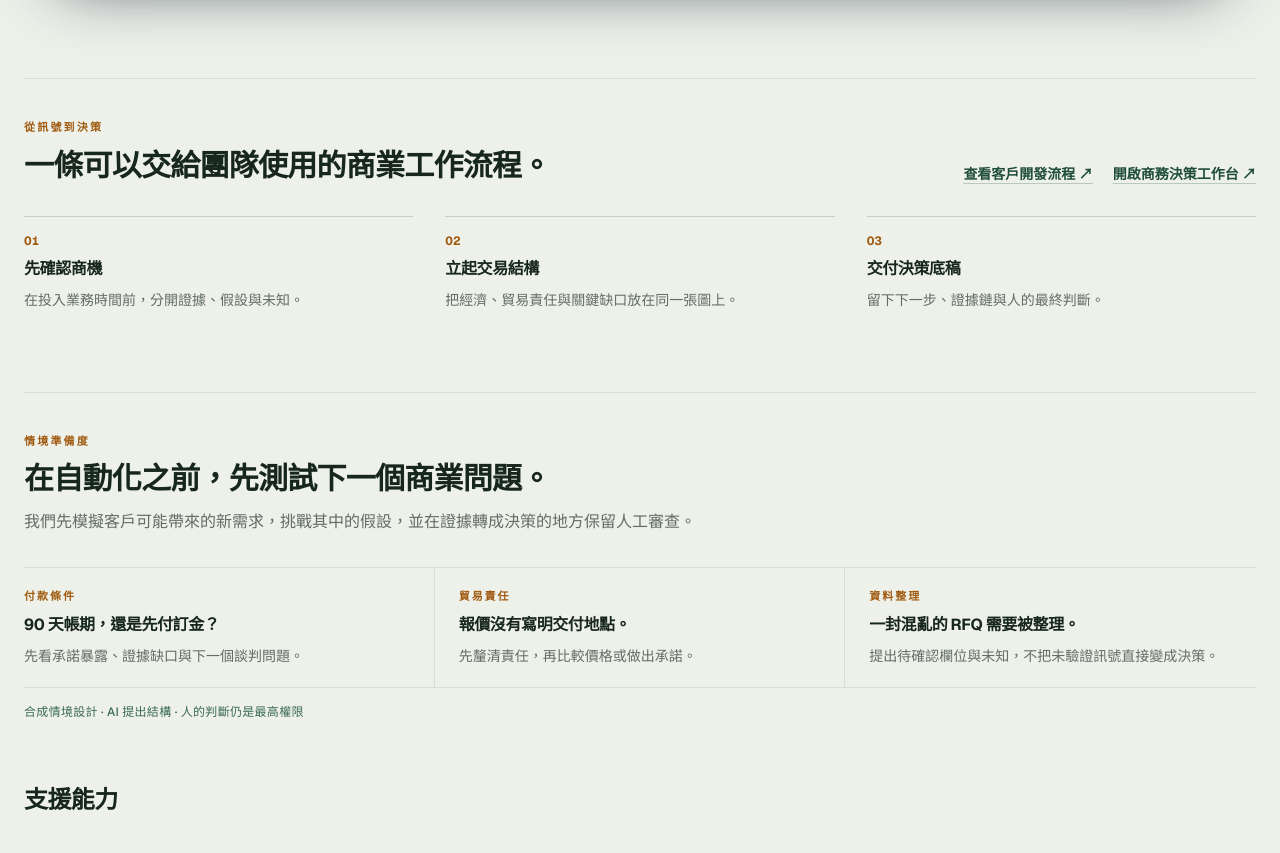
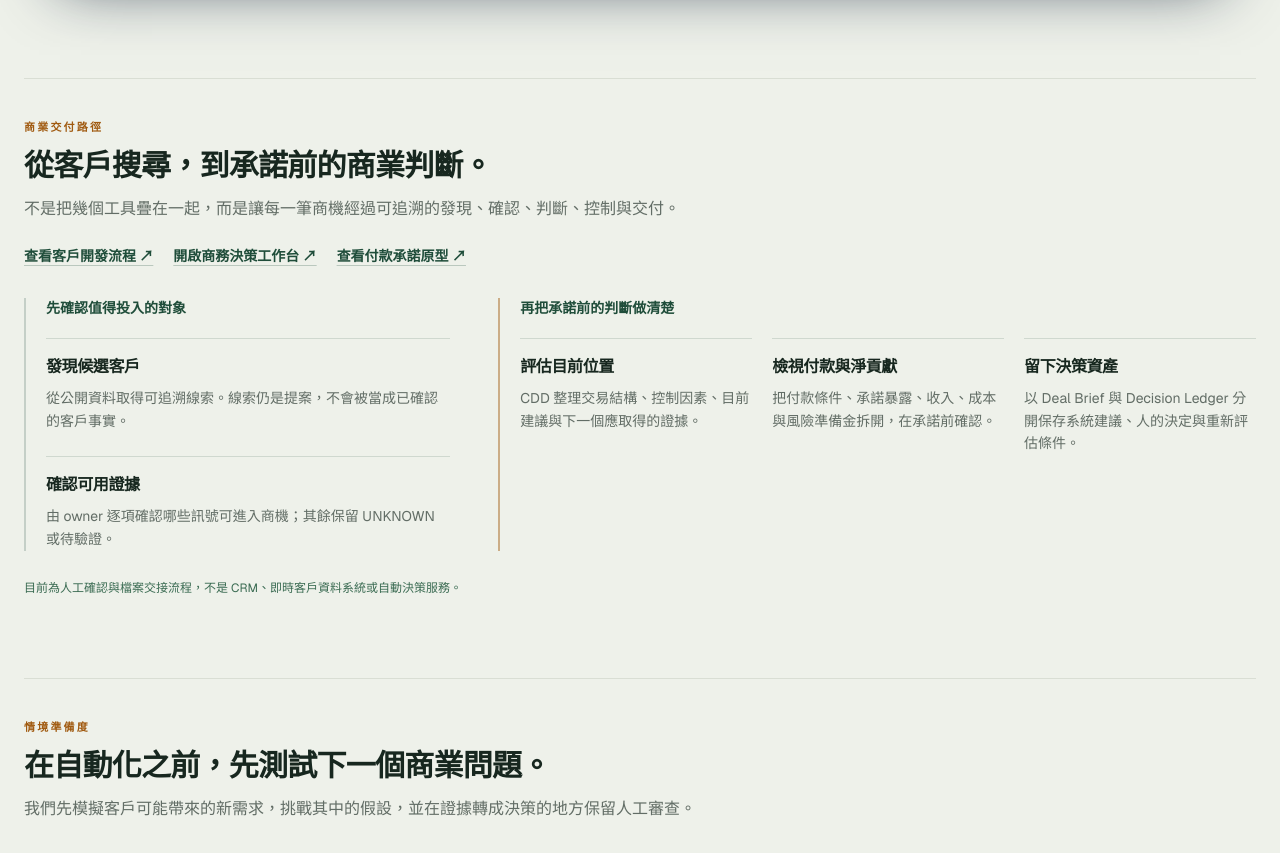
Before and after one commit to apchen1978/pauls-tradecraft, a React (Vite) app: page / in a window 1280 px wide. Shown: the part 8152-9005 px from the top of the page. Built offline with nearby package versions, Linux system fonts and the light colour scheme.

Commit message:
feat(portfolio): add commercial delivery loop

```diff
--- a/src/components/Capabilities.jsx
+++ b/src/components/Capabilities.jsx
@@ -6,6 +6,7 @@ const icons = [FlowArrow, Rocket, GlobeHemisphereWest, Network];
 const workflowLinks = {
   source: "https://apchen1978.github.io/overseas-lead-discovery-demo/",
   cdd: "https://apchen1978.github.io/commercial-decision-desk/",
+  payment: "https://apchen1978.github.io/payment-concentration-demo/",
 };
 
 export default function Capabilities() {
@@ -47,25 +48,41 @@ export default function Capabilities() {
         </div>
 
         <div className="mt-16 border-t border-line pt-8 md:mt-20 md:pt-10">
-          <div className="flex flex-col gap-3 md:flex-row md:items-end md:justify-between">
-            <div className="max-w-2xl">
+          <div className="max-w-3xl">
             <p className="text-[11px] font-bold uppercase tracking-[0.2em] text-amber">{t.capabilities.delivery.eyebrow}</p>
             <h3 className="mt-3 text-2xl font-bold tracking-tight md:text-3xl">{t.capabilities.delivery.title}</h3>
+            <p className="mt-3 text-sm leading-relaxed text-ink/65 md:text-base">{t.capabilities.delivery.intro}</p>
           </div>
-            <div className="flex flex-wrap gap-x-5 gap-y-2 text-sm font-semibold text-forest">
+          <div className="mt-6 flex flex-wrap gap-x-5 gap-y-2 text-sm font-semibold text-forest">
             <a href={workflowLinks.source} target="_blank" rel="noopener noreferrer" className="underline decoration-forest/25 underline-offset-4 transition-colors hover:text-amber">{t.capabilities.delivery.sourceCta} ↗</a>
             <a href={workflowLinks.cdd} target="_blank" rel="noopener noreferrer" className="underline decoration-forest/25 underline-offset-4 transition-colors hover:text-amber">{t.capabilities.delivery.cddCta} ↗</a>
+            <a href={workflowLinks.payment} target="_blank" rel="noopener noreferrer" className="underline decoration-forest/25 underline-offset-4 transition-colors hover:text-amber">{t.capabilities.delivery.paymentCta} ↗</a>
+          </div>
+          <div className="mt-8 grid gap-8 lg:grid-cols-[0.72fr_1.28fr] lg:gap-12">
+            <div className="border-l-2 border-forest/20 pl-5">
+              <h4 className="text-sm font-bold text-forest">{t.capabilities.delivery.discoveryLabel}</h4>
+              <div className="mt-5 grid gap-6">
+                {t.capabilities.delivery.steps.slice(0, 2).map((step) => (
+                  <article key={step.title} className="border-t border-forest/15 pt-4">
+                    <h5 className="text-base font-bold tracking-tight">{step.title}</h5>
+                    <p className="mt-2 text-sm leading-relaxed text-ink/65">{step.body}</p>
+                  </article>
+                ))}
               </div>
             </div>
-          <div className="mt-8 grid gap-8 md:grid-cols-3">
-            {t.capabilities.delivery.steps.map((step) => (
-              <div key={step.number} className="border-t border-forest/20 pt-4">
-                <p className="text-xs font-bold tabular-nums text-amber">{step.number}</p>
-                <h4 className="mt-2 text-base font-bold tracking-tight">{step.title}</h4>
+            <div className="border-l-2 border-amber/45 pl-5">
+              <h4 className="text-sm font-bold text-forest">{t.capabilities.delivery.decisionLabel}</h4>
+              <div className="mt-5 grid gap-6 md:grid-cols-3 md:gap-5">
+                {t.capabilities.delivery.steps.slice(2).map((step) => (
+                  <article key={step.title} className="border-t border-forest/15 pt-4">
+                    <h5 className="text-base font-bold tracking-tight">{step.title}</h5>
                     <p className="mt-2 text-sm leading-relaxed text-ink/65">{step.body}</p>
-              </div>
+                  </article>
                 ))}
               </div>
+            </div>
+          </div>
+          <p className="mt-7 max-w-3xl text-xs leading-relaxed text-moss">{t.capabilities.delivery.boundary}</p>
         </div>
 
         <div className="mt-16 border-t border-line pt-8 md:mt-20 md:pt-10">
--- a/src/i18n.jsx
+++ b/src/i18n.jsx
@@ -86,15 +86,22 @@ const dict = {
       },
       supportingHeadline: "支援能力",
       delivery: {
-        eyebrow: "從訊號到決策",
-        title: "一條可以交給團隊使用的商業工作流程。",
+        eyebrow: "商業交付路徑",
+        title: "從客戶搜尋，到承諾前的商業判斷。",
+        intro: "不是把幾個工具疊在一起，而是讓每一筆商機經過可追溯的發現、確認、判斷、控制與交付。",
+        discoveryLabel: "先確認值得投入的對象",
+        decisionLabel: "再把承諾前的判斷做清楚",
         steps: [
-          { number: "01", title: "先確認商機", body: "在投入業務時間前，分開證據、假設與未知。" },
-          { number: "02", title: "立起交易結構", body: "把經濟、貿易責任與關鍵缺口放在同一張圖上。" },
-          { number: "03", title: "交付決策底稿", body: "留下下一步、證據鏈與人的最終判斷。" },
+          { title: "發現候選客戶", body: "從公開資料取得可追溯線索。線索仍是提案，不會被當成已確認的客戶事實。" },
+          { title: "確認可用證據", body: "由 owner 逐項確認哪些訊號可進入商機；其餘保留 UNKNOWN 或待驗證。" },
+          { title: "評估目前位置", body: "CDD 整理交易結構、控制因素、目前建議與下一個應取得的證據。" },
+          { title: "檢視付款與淨貢獻", body: "把付款條件、承諾暴露、收入、成本與風險準備金拆開，在承諾前確認。" },
+          { title: "留下決策資產", body: "以 Deal Brief 與 Decision Ledger 分開保存系統建議、人的決定與重新評估條件。" },
         ],
         sourceCta: "查看客戶開發流程",
         cddCta: "開啟商務決策工作台",
+        paymentCta: "查看付款承諾原型",
+        boundary: "目前為人工確認與檔案交接流程，不是 CRM、即時客戶資料系統或自動決策服務。",
       },
       demandLab: {
         eyebrow: "情境準備度",
@@ -295,15 +302,22 @@ const dict = {
       },
       supportingHeadline: "Supporting capabilities",
       delivery: {
-        eyebrow: "FROM SIGNAL TO DECISION",
-        title: "A commercial workflow you can put in front of a team.",
+        eyebrow: "COMMERCIAL DELIVERY LOOP",
+        title: "From customer discovery to a decision before commitment.",
+        intro: "This is not a stack of tools. Each opportunity moves through traceable discovery, confirmation, judgment, control, and delivery.",
+        discoveryLabel: "Establish who deserves attention",
+        decisionLabel: "Make the pre-commitment judgment explicit",
         steps: [
-          { number: "01", title: "Qualify the lead", body: "Separate evidence from assumptions before sales time is committed." },
-          { number: "02", title: "Structure the deal", body: "Make economics, trade responsibility, and unknowns visible." },
-          { number: "03", title: "Brief the decision", body: "Leave the owner with a next action, evidence trail, and human call." },
+          { title: "Discover candidate buyers", body: "Use traceable public signals. A signal remains a proposal, not a confirmed customer fact." },
+          { title: "Confirm usable evidence", body: "The owner confirms which signals can enter an opportunity. Everything else remains UNKNOWN or pending verification." },
+          { title: "Assess the current position", body: "CDD structures the deal, control items, current position, and the next evidence to obtain." },
+          { title: "Review payment and net contribution", body: "Separate payment terms, commitment exposure, revenue, cost, and contingency before a commitment is made." },
+          { title: "Leave a decision asset", body: "Deal Brief and Decision Ledger keep the system recommendation, human decision, and rerun conditions distinct." },
         ],
         sourceCta: "See lead qualification",
         cddCta: "Open the decision workbench",
+        paymentCta: "View payment commitment prototype",
+        boundary: "The current workflow uses owner confirmation and file-based handoff. It is not a CRM, live customer-data system, or automated decision service.",
       },
       demandLab: {
         eyebrow: "SCENARIO READINESS",
```
Lines whose indentation alone changed are shown as unchanged.
